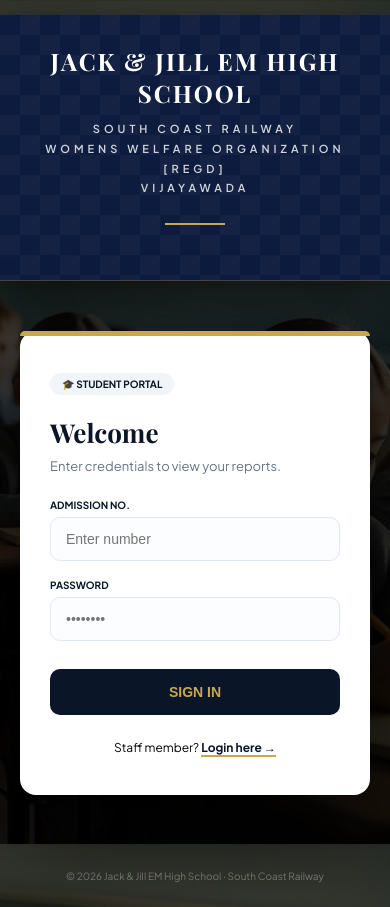
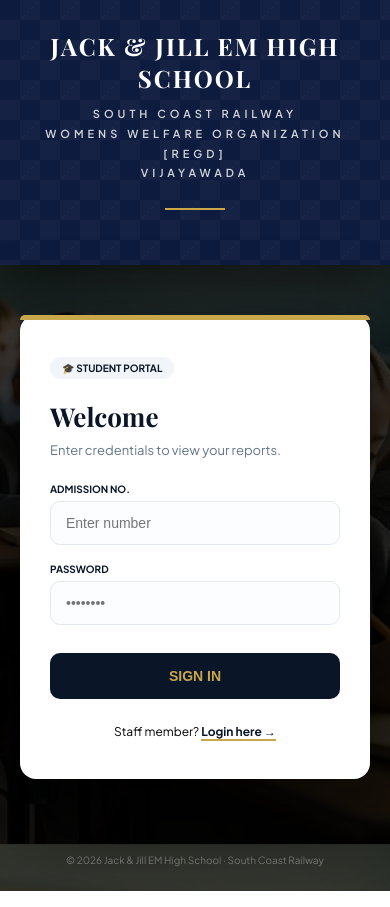
Before and after one commit to jackandjillrailwayschool/railway-school, a website: page school1/student-portal/index.html in a window 390 px wide. Drawn offline with nearby package versions, Linux system fonts and the light colour scheme; files whose address does not match are found by name.

Commit message:
Update index.html

```diff
--- a/school1/student-portal/index.html
+++ b/school1/student-portal/index.html
@@ -26,7 +26,7 @@
         }
 
         /* ── THE BRANDED HEADER (Matching your image) ── */
-      header {
+     header {
     background: #0d1b3e;
     position: relative;
     overflow: hidden;
@@ -37,7 +37,6 @@
     margin: 0;
     border-radius: 0;
     border: none;
-    border-bottom: 1px solid rgba(200, 168, 75, 0.3);
     box-shadow: 0 20px 50px rgba(0,0,0,0.6);
 }
 
@@ -121,7 +120,7 @@
         @media (max-width: 900px) {
             .logo { display: none; }
             .stats { display: none; }
-            header { padding: 30px 15px; margin-top: 15px; }
+           header { padding: 30px 15px; margin-top: 0; }
         }
     </style>
 </head>
```
